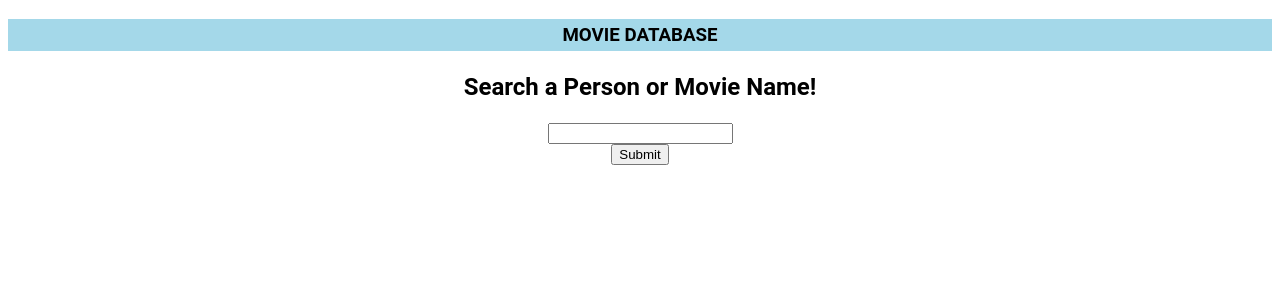
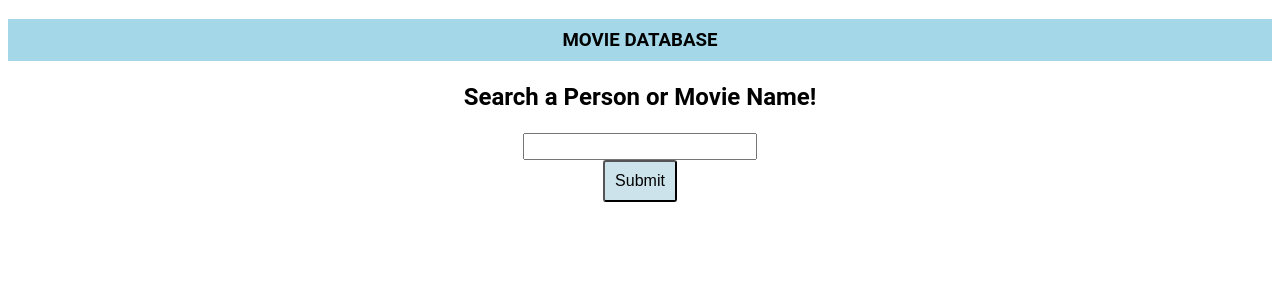
Before and after one commit to kilometerskang/movie-database, a PHP site: page /search.php in a window 1280 px wide. Shown: the top 300 px of the page. Run offline with PHP 8.4, Linux system fonts and the light colour scheme.

Commit message:
Update styling

```diff
--- a/comment.php
+++ b/comment.php
@@ -17,7 +17,6 @@
 
     <form action="post_comment.php?id=<?php echo $_GET['id'];?>" method="post">
         Name: <input type="text" name="name" value="Anonymous"><br>
-        Time: <input type="text" name="time" value='<?php echo date('Y-m-d h:i:s');?>' readonly><br>
         Rating: <select name="rating">
                     <option value="1">1</option>
                     <option value="2">2</option>
--- a/post_comment.php
+++ b/post_comment.php
@@ -8,8 +8,10 @@
 
     $id = $_GET['id'];
 
+    $datetime = date('Y-m-d h:i:s');
+
     if (isset($_POST['name'])) {
-        $query = "INSERT INTO Review VALUES ('{$_POST['name']}', '{$_POST['time']}', '{$_GET['id']}', '{$_POST['rating']}', '{$_POST['comment']}')";
+        $query = "INSERT INTO Review VALUES ('{$_POST['name']}', '{$datetime}', '{$_GET['id']}', '{$_POST['rating']}', '{$_POST['comment']}')";
         $db->query($query);
 
         header("Location: movie_info.php?id=$id");
--- a/search.php
+++ b/search.php
@@ -20,7 +20,7 @@
     </h2>
     <form action="search_results.php" method="get">
         <input type="text" name="search"><br>
-        <input type="submit">
+        <input type="submit" class="btn">
     </form>
 
 </body>
--- a/styles.css
+++ b/styles.css
@@ -4,7 +4,9 @@ body {
 }
 
 .nav {
+    top: 0;
     background-color: rgb(164, 216, 233);
+    padding: 10px;
 }
 
 h4 {
@@ -32,10 +34,11 @@ table {
 
 th {
     background-color: rgb(164, 216, 233);
+    padding: 8px;
 }
 
 td {
-    padding: 5px;
+    padding: 8px;
 }
 
 tr:nth-child(even) {
@@ -46,11 +49,12 @@ tr:nth-child(odd) {
 }
 
 .btn {
-    padding: 5px;
+    padding: 10px;
     margin: auto;
     background-color: rgb(204, 227, 235);
     transition: 0.2s;
     border-radius: 3px;
+    font-size: 1rem;
 }
 
 .btn:hover {
@@ -62,3 +66,7 @@ a {
     text-decoration: none;
     color: rgb(21, 46, 131);
 }
+
+input, select {
+    font-size: 1.1rem;
+}
```
Also changed, not shown: movie_info.php (+7 -3 lines).
